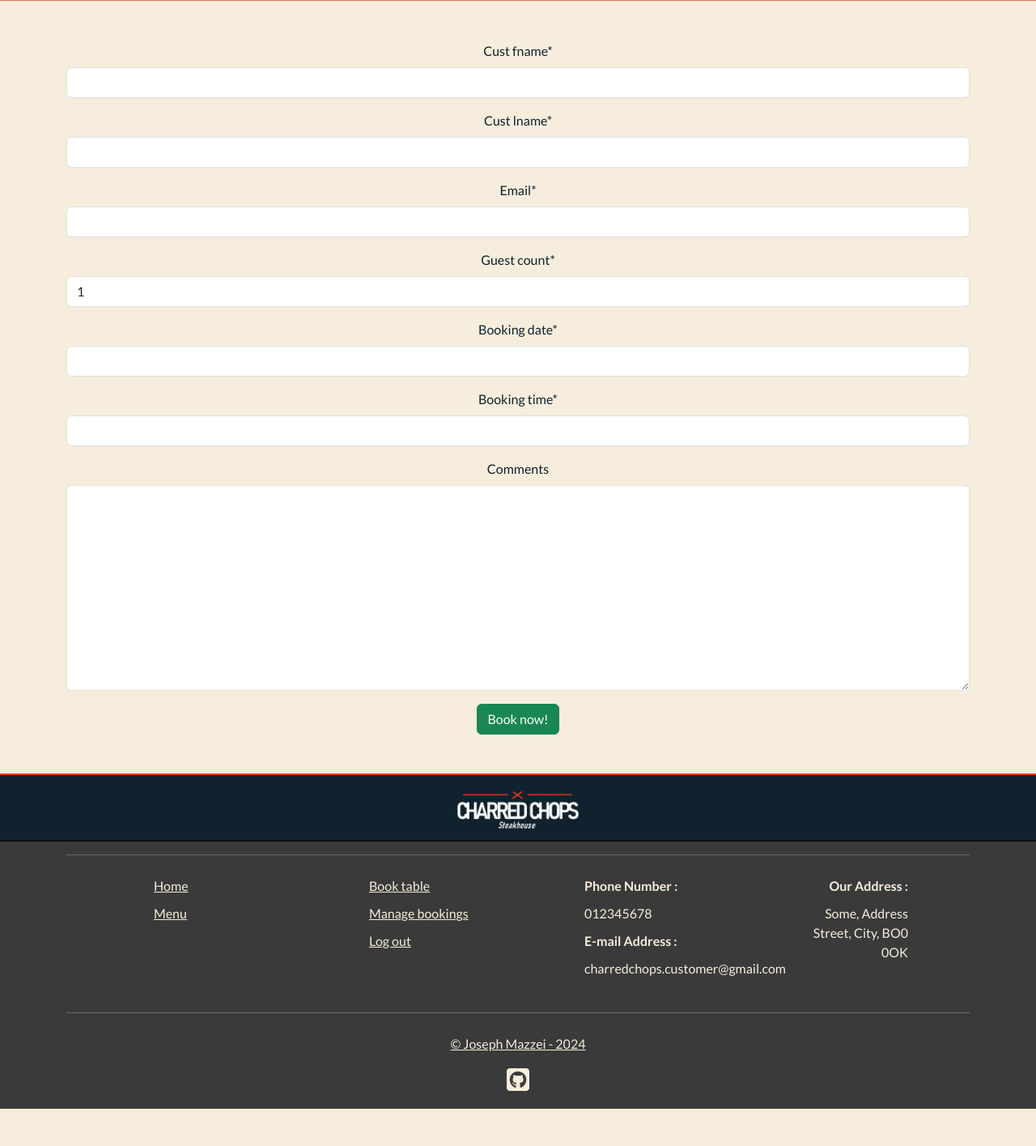
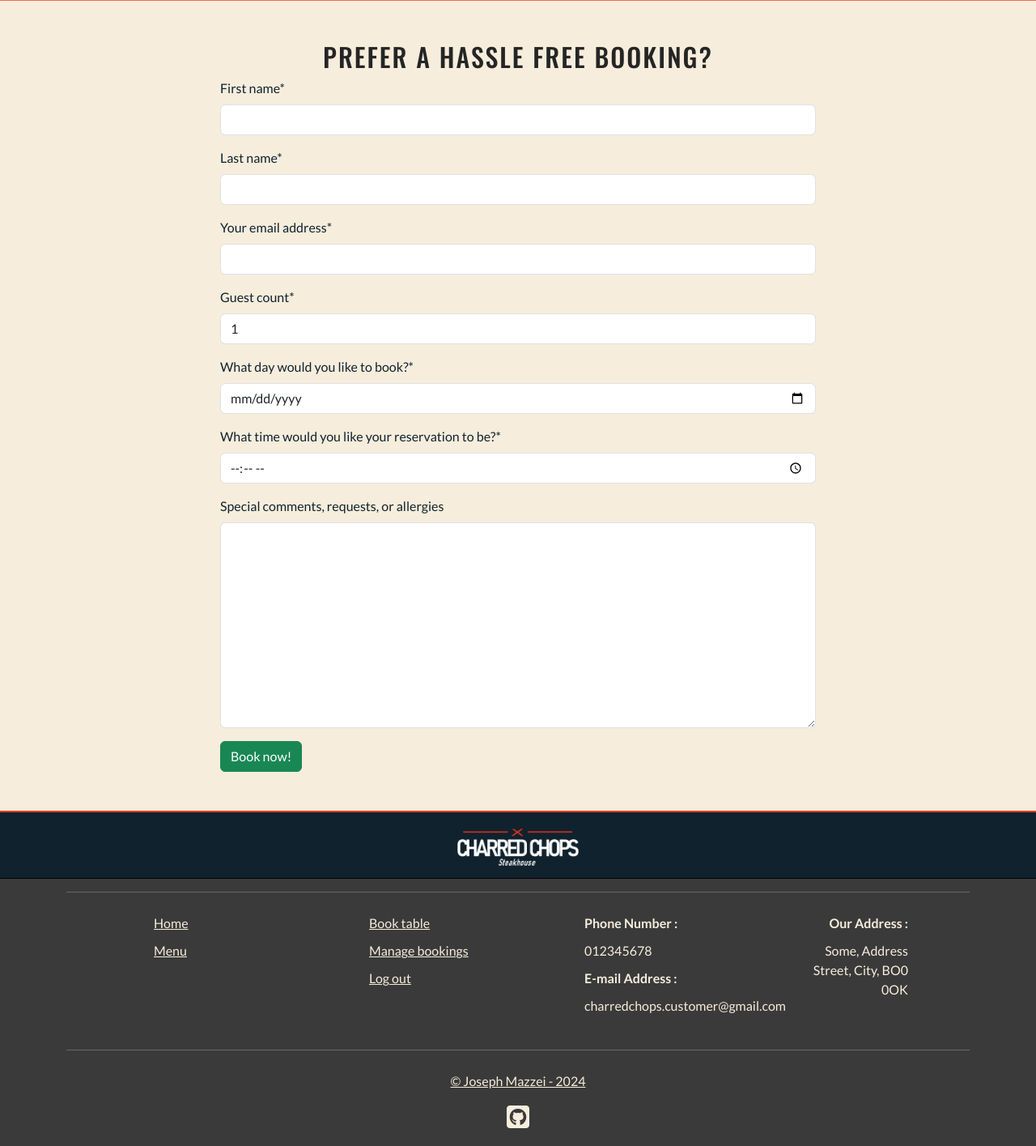
Before and after one commit to jomazzei/charredchops, a Django app: page /booking/booknow/ in a window 1280 px wide. Shown: the part 620-2035 px from the top of the page at 81% size. Before the commit the page ends 1989 px from the top, so only its background shows below. Run offline with Django 4.2, Linux system fonts and the light colour scheme; the visitor is signed in with stand-in values (Sample User, id 1); some libraries are stand-ins or nearby versions; some web fonts are replaced.

Commit message:
Added form but won't validate through form

```diff
--- a/booking/forms.py
+++ b/booking/forms.py
@@ -1,3 +1,4 @@
+import datetime
 from django import forms
 from .models import Reservation
 
@@ -7,9 +8,21 @@ class BookTableForm(forms.ModelForm):
     Form to book table
     """
     class Meta:
-        model = Reservation
-        fields = ("cust_fname","cust_lname",
-                  "email","guest_count",
-                  "booking_date","booking_time",
-                  "comments",
+      model = Reservation
+      fields = ("cust_fname","cust_lname",
+                "email","guest_count",
+                "booking_date","booking_time",
+                "comments",
                 )
+      labels = {
+            "cust_fname": "First name",
+            "cust_lname": "Last name",
+            "email": "Your email address",
+            "booking_date": "What day would you like to book?",
+            "booking_time": "What time would you like your reservation to be?",
+            "comments": "Special comments, requests, or allergies",
+        }
+      widgets = {
+          'booking_date': forms.DateInput(attrs={'type': 'date',}),
+          'booking_time': forms.TimeInput(attrs={'type': 'time',}),
+      }
--- a/booking/templates/booking/booking.html
+++ b/booking/templates/booking/booking.html
@@ -45,22 +45,36 @@
 
 <article id="form-article">
 
-        <!-- Form container if logged in -->
     <div class="container">
         <div class="row">
             <div class="col justify-content-center text-center">
+                <h2>Prefer a hassle free booking?</h2>
+            </div>
+        </div>
+
+
+        <!-- Form container if logged in -->
         {% if user.is_authenticated %}
 
+        <div class="row">
+            <div class="col-8 justify-content-center" id="booking-form">
                 <form method="post">
                     {{ booking_form | crispy }}
                     {% csrf_token %}
                     <button class="btn btn-success" type="submit">Book now!</button>
                 </form>
-
-                    {% endif %}
             </div>
         </div>
+    </div> <!-- end of container if logged in-->
+
+
+        <!-- If user not logged in, show login prompt -->
+        {% else %}
+        <div class="row">
+            <div class="col-6 justify-content-center">
             </div>
+        </div> <!-- end of container if not logged in-->
+    {% endif %}
 
 </article>
 
--- a/static/css/style.css
+++ b/static/css/style.css
@@ -231,3 +231,7 @@ main {
     margin-top: 50px;
     margin-bottom: 50px;
 }
+
+#booking-form {
+    margin: auto;
+}
```
Also changed, not shown: booking/tests_form.py (added, +25 -0 lines). Lines whose indentation alone changed are shown as unchanged.
